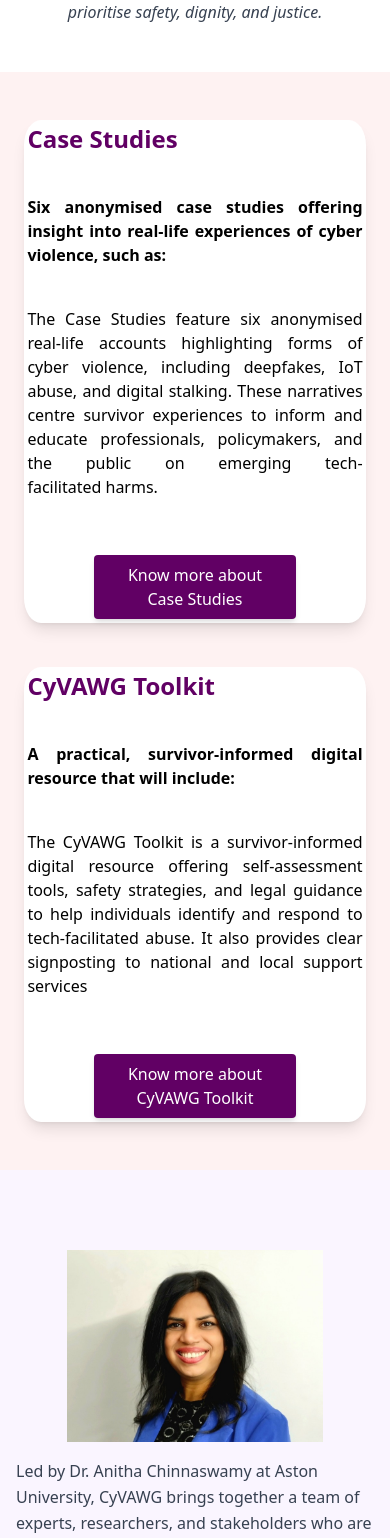
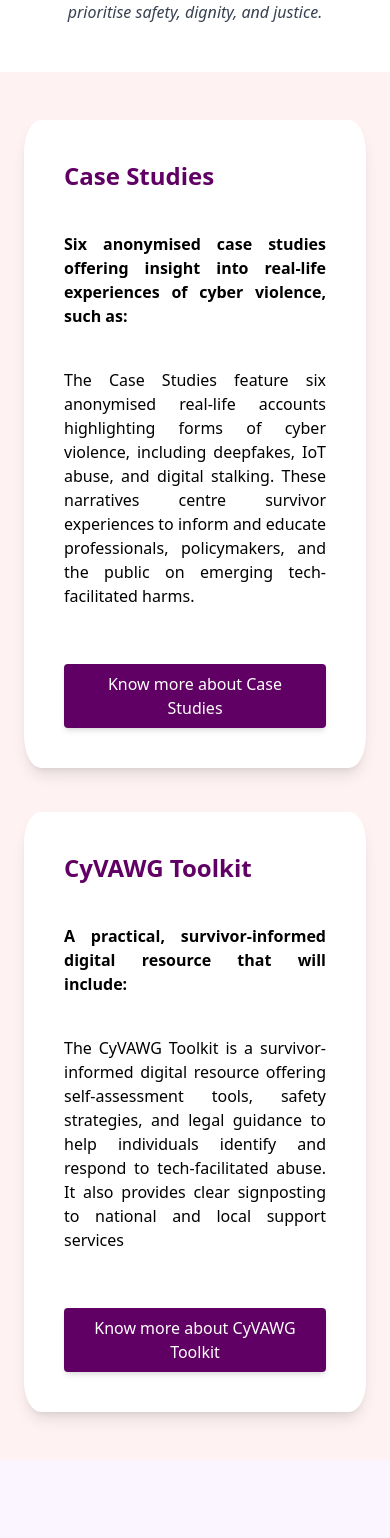
Before and after one commit to alicode43/cyvawg2, a React (Vite) app: page / in a window 390 px wide. Shown: the part 2762-4300 px from the top of the page. Built offline with nearby package versions, Linux system fonts and the light colour scheme.

Commit message:
responsive

```diff
--- a/src/pages/Home.tsx
+++ b/src/pages/Home.tsx
@@ -1,8 +1,7 @@
 import React from "react";
 
 export function Home() {
-  const [showMore, setShowMore] = React.useState(false);
-  const [showMore2, setShowMore2] = React.useState(false);
+
   const [contactMessage, setContactMessage] = React.useState("");
   const [submitted, setSubmitted] = React.useState(false);
 
@@ -166,7 +165,7 @@ export function Home() {
                 non-consensual image sharing, online harassment, deepfake
                 exploitation, and abuse in immersive environments like the
                 metaverse, are increasingly prevalent. CyVAWG aimed to create
-                awareness, equip communities, and inspire action.
+                awareness, equip communities, and inspire action.
               </p>
             </div>
             <p className="text-gray-700 italic text-center max-w-3xl mx-auto">
@@ -180,9 +179,9 @@ export function Home() {
 
       {/*  cards */}
 
-      <section className="flex md:flex-row flex-col md:gap-[5%] gap-11 bg-red-50  py-12 md:py-20 md:px-0 px-6 relative  justify-center md:h-[550px] h-full">
+      <section className="flex md:flex-row flex-col md:gap-[5%] gap-11 bg-red-50  py-12 md:py-20 md:px-0 px-6 relative  justify-center lg:h-[550px] md:h-[650px] h-full">
         {/* Card 1 */}
-         <div className="md:w-[40%] p-[1%] rounded-[5%] h-full flex flex-col gap-10 shadow-lg transition-transform hover:scale-105 bg-white text-justify relative   ">
+         <div className="md:w-[40%] md:p-[1%] p-10 rounded-[5%] h-full flex flex-col gap-10 shadow-lg transition-transform hover:scale-105 bg-white text-justify relative   ">
           <h1 className="text-[#610064] text-2xl font-bold">Case Studies</h1>
 
           <p className="font-bold ">
@@ -198,16 +197,16 @@ export function Home() {
             Coercive control through digital surveillance <br />
             These stories centre lived experience and serve to educate
             practitioners, policymakers, and the wider public. */}
-         The Case Studies feature six anonymised real-life accounts highlighting forms of cyber violence, including deepfakes, IoT abuse, and digital stalking. These narratives centre survivor experiences to inform and educate professionals, policymakers, and the public on emerging tech-facilitated harms.
+         The Case Studies feature six anonymised real-life accounts highlighting forms of cyber violence, including deepfakes, IoT abuse, and digital stalking. These narratives centre survivor experiences to inform and educate professionals, policymakers, and the public on emerging tech-facilitated harms.
           </p>
           <a href="/case-stories" className="flex">
-            <button className="mt-4 bg-[#610064] text-white px-4 py-2 rounded hover:bg-purple-700 transition-colors shadow-md hover:scale-105 w-3/5  md:absolute bottom-10 md:mx-[20%] mx-auto">
+            <button className="mt-4 bg-[#610064] text-white px-4 py-2 rounded hover:bg-purple-700 transition-colors shadow-md hover:scale-105 md:w-3/5 w-full md:absolute bottom-10 md:mx-[20%] mx-auto">
               Know more about Case Studies
             </button>
           </a>
         </div>
         {/* Card 2 */}
-        <div className="md:w-[40%] p-[1%] rounded-[5%] h-full flex flex-col gap-10 shadow-lg transition-transform hover:scale-105 bg-white text-justify relative ">
+        <div className="md:w-[40%] md:p-[1%] p-10 rounded-[5%] h-full flex flex-col gap-10 shadow-lg transition-transform hover:scale-105 bg-white text-justify relative    ">
           <h1 className="text-[#610064] text-2xl font-bold">CyVAWG Toolkit</h1>
 
           <p className="font-bold ">
@@ -224,7 +223,7 @@ export function Home() {
             <br />
           </p>
           <a href="/case-stories" className="flex">
-            <button className="mt-4 bg-[#610064] text-white px-4 py-2 rounded hover:bg-purple-700 transition-colors shadow-md hover:scale-105 w-3/5  md:absolute bottom-10 md:mx-[20%] mx-auto">
+            <button className="mt-4 bg-[#610064] text-white px-4 py-2 rounded hover:bg-purple-700 transition-colors shadow-md hover:scale-105 md:w-3/5 w-full md:absolute bottom-10 md:mx-[20%] mx-auto ">
               Know more about CyVAWG Toolkit
             </button>
           </a>
```
